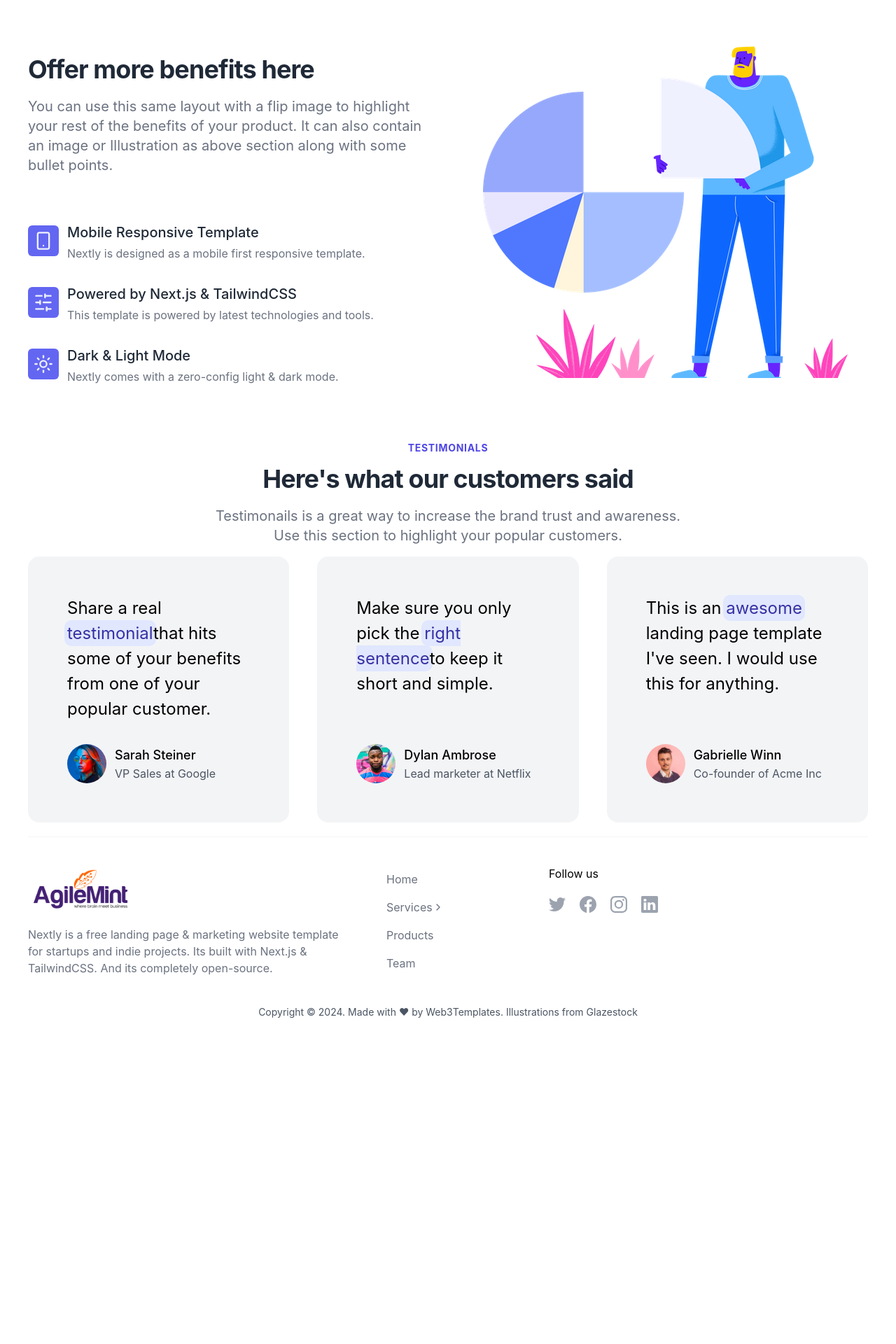
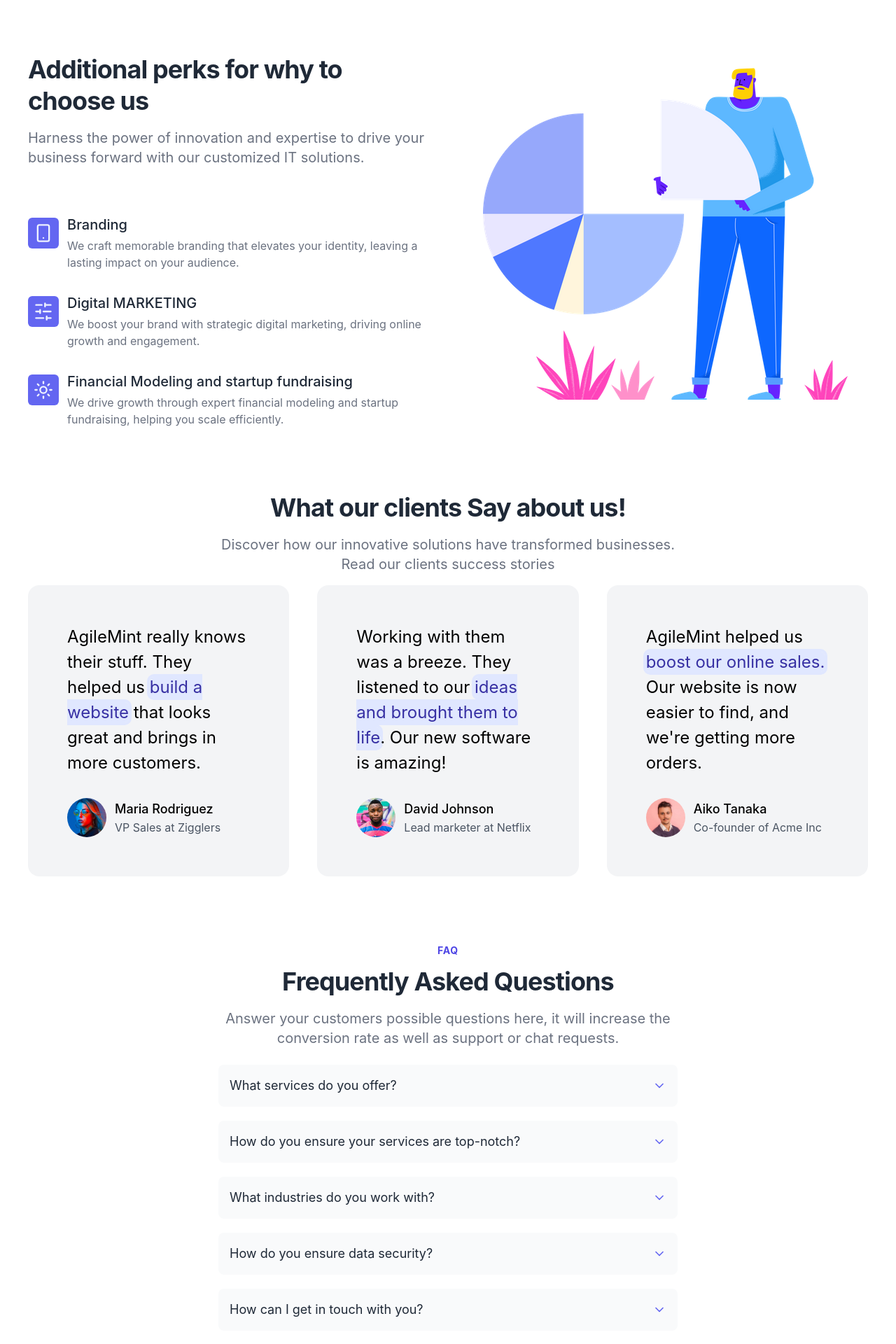
Before and after one commit to anshuman-coder/agilemint-codebase, a Next.js app: page / in a window 1280 px wide. Shown: the part 1840-3760 px from the top of the page at 70% size. Before the commit the page ends 3336 px from the top, so only its background shows below. Built offline with nearby package versions, Linux system fonts and the light colour scheme.

Commit message:
till FAQ is done

```diff
--- a/src/components/home/Faq.tsx
+++ b/src/components/home/Faq.tsx
@@ -37,22 +37,24 @@ const Faq = () => {
 
 const faqdata = [
   {
-    question: 'Is this template completely free to use?',
-    answer: 'Yes, this template is completely free to use.',
+    question: 'What services do you offer?',
+    answer: 'We provide a full range of IT services, including software development, IT consulting, network management, cybersecurity, cloud solutions, and tech support.',
   },
   {
-    question: 'Can I use it in a commercial project?',
-    answer: 'Yes, this you can.',
+    question: 'How do you ensure your services are top-notch?',
+    answer: 'Our team follows best practices, uses the latest technology, and undergoes continuous training to deliver high-quality results.',
   },
   {
-    question: 'What is your refund policy? ',
-    answer:
-      "If you're unhappy with your purchase for any reason, email us within 90 days and we'll refund you in full, no questions asked.",
+    question: 'What industries do you work with?',
+    answer: 'We have experience across various industries, including finance, healthcare, retail, education, and tech.',
   },
   {
-    question: 'Do you offer technical support? ',
-    answer:
-      "No, we don't offer technical support for free downloads. Please purchase a support plan to get 6 months of support.",
+    question: 'How do you ensure data security?',
+    answer: 'We take your data security seriously, implementing strong measures and following industry standards to protect your information.',
+  },
+  {
+    question: 'How can I get in touch with you?',
+    answer: 'Schedule a meet with our team on Calendly or reach out to us at [email protected] for further assistance.',
   },
 ]
 
--- a/src/components/home/Testimonials.tsx
+++ b/src/components/home/Testimonials.tsx
@@ -9,27 +9,25 @@ const Testimonials = () => {
         <div className='lg:col-span-2 xl:col-auto'>
           <div className='flex flex-col justify-between w-full h-full bg-gray-100 px-14 rounded-2xl py-14 dark:bg-trueGray-800'>
             <p className='text-2xl leading-normal '>
-              Share a real <Mark>testimonial</Mark>
-              that hits some of your benefits from one of your popular customer.
+              AgileMint really knows their stuff. They helped us <Mark>build a website</Mark> that looks great and brings in more customers.
             </p>
 
             <Avatar
               image='/assets/user1.jpg'
-              name='Sarah Steiner'
-              title='VP Sales at Google'
+              name='Maria Rodriguez'
+              title='VP Sales at Zigglers'
             />
           </div>
         </div>
         <div className=''>
           <div className='flex flex-col justify-between w-full h-full bg-gray-100 px-14 rounded-2xl py-14 dark:bg-trueGray-800'>
             <p className='text-2xl leading-normal '>
-              Make sure you only pick the <Mark>right sentence</Mark>
-              to keep it short and simple.
+              Working with them was a breeze. They listened to our <Mark>ideas and brought them to life</Mark>. Our new software is amazing!
             </p>
 
             <Avatar
               image='/assets/user2.jpg'
-              name='Dylan Ambrose'
+              name='David Johnson'
               title='Lead marketer at Netflix'
             />
           </div>
@@ -37,13 +35,12 @@ const Testimonials = () => {
         <div className=''>
           <div className='flex flex-col justify-between w-full h-full bg-gray-100 px-14 rounded-2xl py-14 dark:bg-trueGray-800'>
             <p className='text-2xl leading-normal '>
-              This is an <Mark>awesome</Mark> landing page template I{`'`}ve seen. I
-              would use this for anything.
+              AgileMint helped us <Mark>boost our online sales.</Mark> Our website is now easier to find, and {`we're`} getting more orders.
             </p>
 
             <Avatar
               image='/assets/user3.jpg'
-              name='Gabrielle Winn'
+              name='Aiko Tanaka'
               title='Co-founder of Acme Inc'
             />
           </div>
--- a/src/pages/index.tsx
+++ b/src/pages/index.tsx
@@ -19,25 +19,22 @@ export default function Home() {
         <Benefits data={BenefitsOne} />
         <Benefits imgPos='right' data={BenefitsTwo} />
         <SectionWrapper
-          preTitle='Testimonials'
-          title={`Here's what our customers said`}
+          title={`What our clients Say about us!`}
           align='center'
         >
           <p className='max-w-2xl py-4 text-lg leading-normal text-gray-500 lg:text-xl xl:text-xl dark:text-gray-300'>
-            Testimonails is a great way to increase the brand trust and awareness.
-            Use this section to highlight your popular customers.
+            Discover how our innovative solutions have transformed businesses. Read our clients success stories
           </p>
         </SectionWrapper>
         <Testimonials />
-        {/* This section may be needed in the future
 
-        <SectionWrapper preTitle='FAQ' title='Frequently Asked Questions' align='center'>
+        <SectionWrapper preTitle='FAQ' title='Frequently Asked Questions' align='center' className='pt-10 md:pt-16 lg:pt-20'>
           <p className='max-w-2xl py-4 text-lg leading-normal text-gray-500 lg:text-xl xl:text-xl dark:text-gray-300'>
             Answer your customers possible questions here, it will increase the
             conversion rate as well as support or chat requests.
           </p>
         </SectionWrapper>
-        <Faq /> */}
+        <Faq />
       </PageBox>
     </>
   )
@@ -72,23 +69,23 @@ const BenefitsOne: Types.Benefits = {
 }
 
 const BenefitsTwo: Types.Benefits = {
-  title: 'Offer more benefits here',
-  desc: 'You can use this same layout with a flip image to highlight your rest of the benefits of your product. It can also contain an image or Illustration as above section along with some bullet points.',
+  title: 'Additional perks for why to choose us',
+  desc: 'Harness the power of innovation and expertise to drive your business forward with our customized IT solutions.',
   image: <Image src='/assets/benefit-two.png' alt='benefit-two' width='521' height='482' layout='intrinsic'  />,
   bullets: [
     {
-      title: 'Mobile Responsive Template',
-      desc: 'Nextly is designed as a mobile first responsive template.',
+      title: 'Branding',
+      desc: 'We craft memorable branding that elevates your identity, leaving a lasting impact on your audience.',
       icon: <Smartphone />,
     },
     {
-      title: 'Powered by Next.js & TailwindCSS',
-      desc: 'This template is powered by latest technologies and tools.',
+      title: 'Digital MARKETING',
+      desc: 'We boost your brand with strategic digital marketing, driving online growth and engagement.',
       icon: <SlidersHorizontal />,
     },
     {
-      title: 'Dark & Light Mode',
-      desc: 'Nextly comes with a zero-config light & dark mode. ',
+      title: 'Financial Modeling and startup fundraising',
+      desc: 'We drive growth through expert financial modeling and startup fundraising, helping you scale efficiently.',
       icon: <Sun />,
     },
   ],
```
